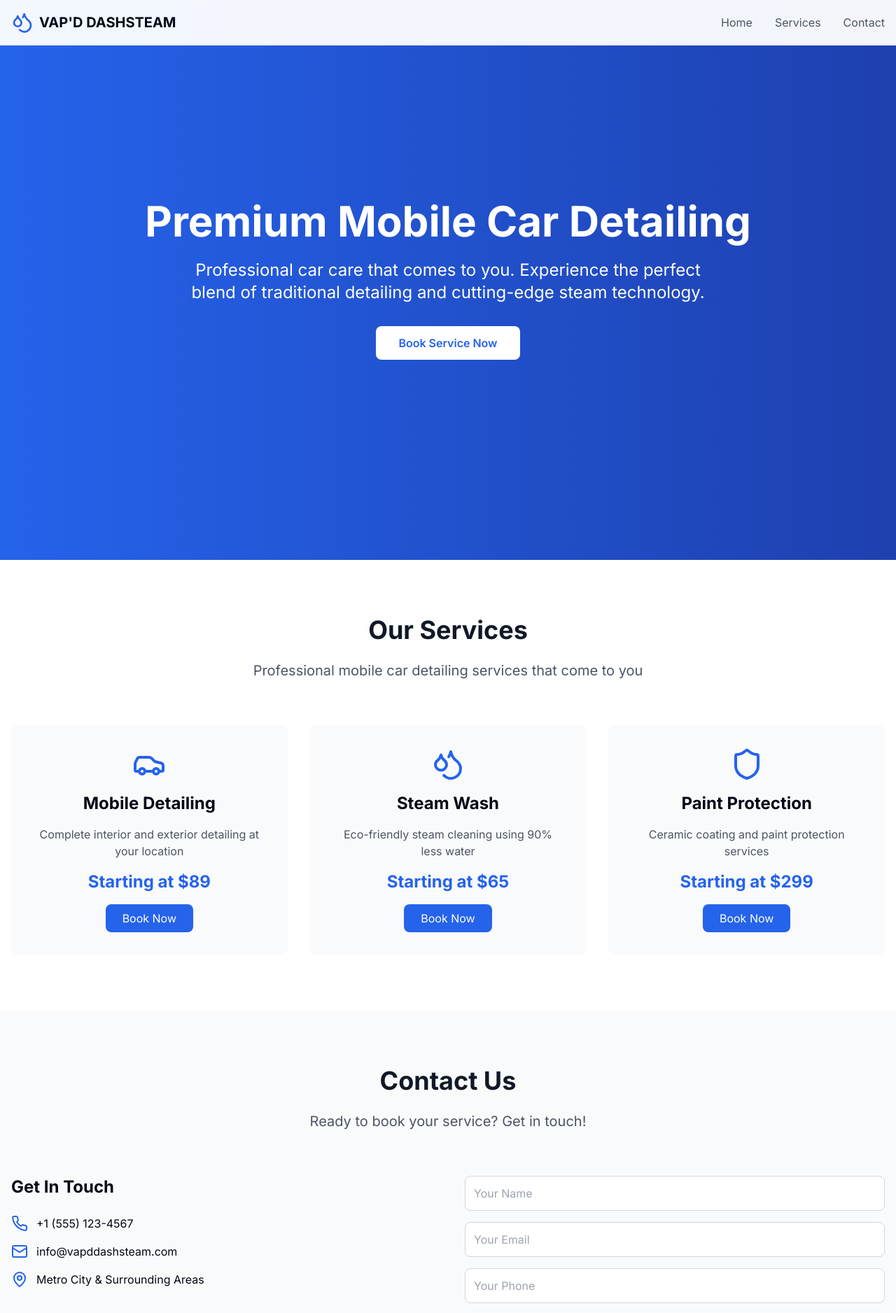
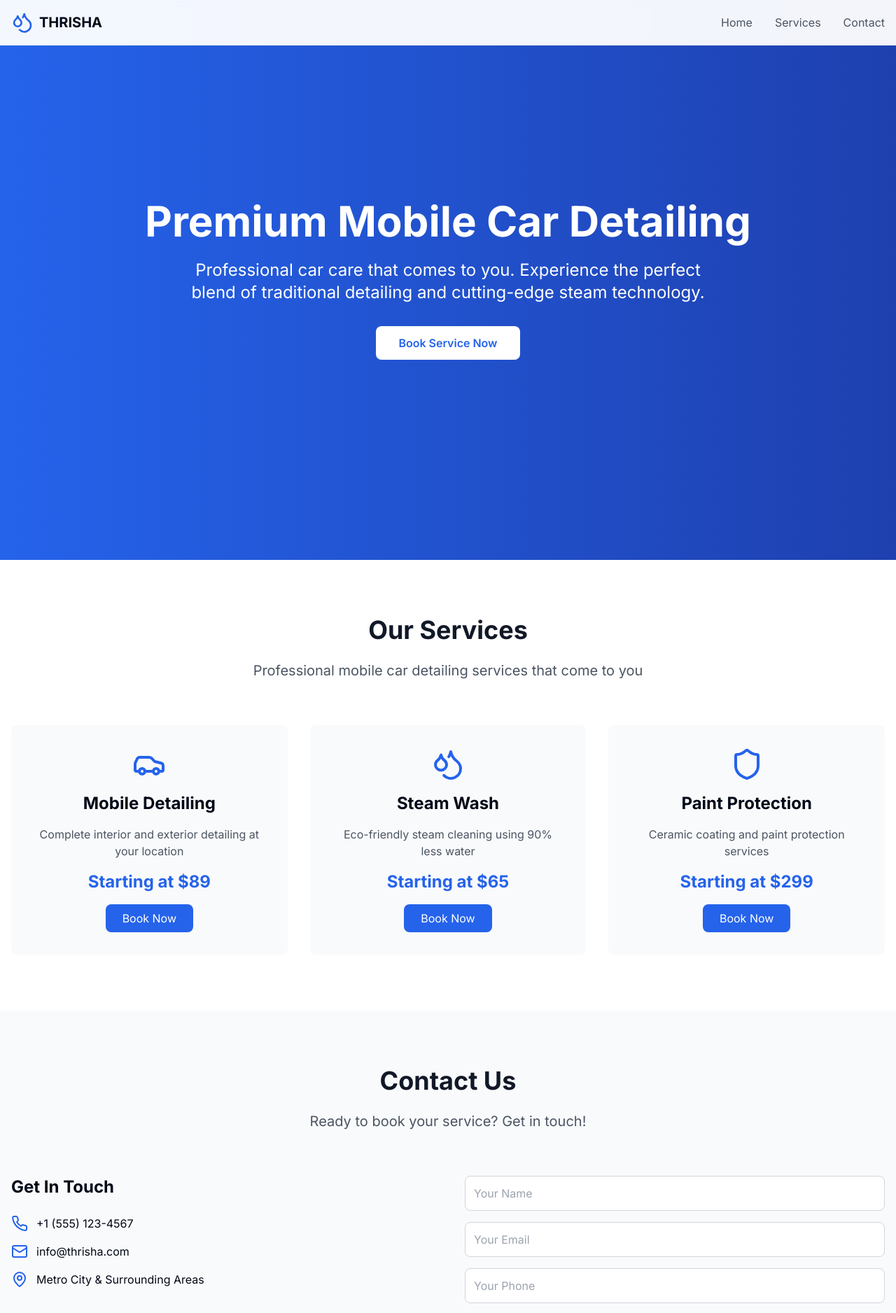
Before and after one commit to Satya-ande/steam-shine-online-vista, a React (Vite) app: page / in a window 1280 px wide. Shown: the top 1876 px of the page at 70% size. Built offline with nearby package versions, Linux system fonts and the light colour scheme.

Commit message:
Rename components to Thrisha
Rename component files and update imports.

```diff
--- a/src/components/SatyaContact.tsx
+++ b/src/components/SatyaContact.tsx
@@ -34,7 +34,7 @@ const SatyaContact = () => {
               </div>
               <div className="flex items-center space-x-3">
                 <Mail className="h-6 w-6 text-blue-600" />
-                <span>info@vapddashsteam.com</span>
+                <span>info@thrisha.com</span>
               </div>
               <div className="flex items-center space-x-3">
                 <MapPin className="h-6 w-6 text-blue-600" />
--- a/src/components/SatyaNavigation.tsx
+++ b/src/components/SatyaNavigation.tsx
@@ -9,7 +9,7 @@ const SatyaNavigation = () => {
         <div className="flex items-center justify-between h-16">
           <div className="flex items-center space-x-2">
             <Droplets className="h-8 w-8 text-blue-600" />
-            <span className="text-xl font-bold">VAP'D DASHSTEAM</span>
+            <span className="text-xl font-bold">THRISHA</span>
           </div>
 
           <div className="hidden md:flex items-center space-x-8">
```
